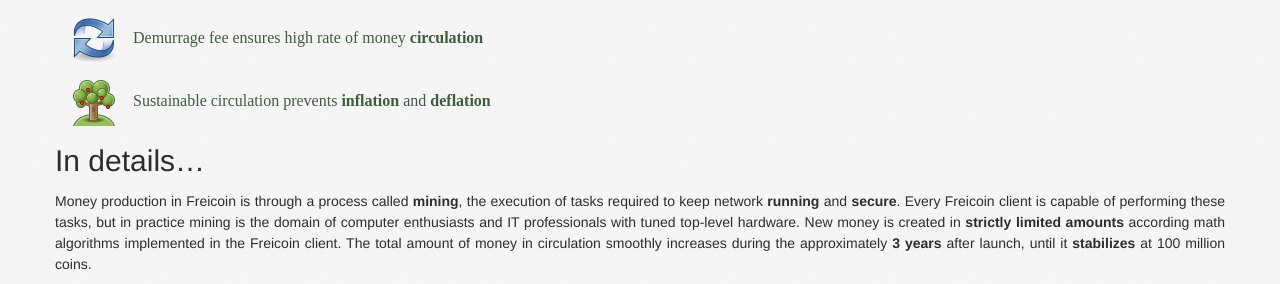
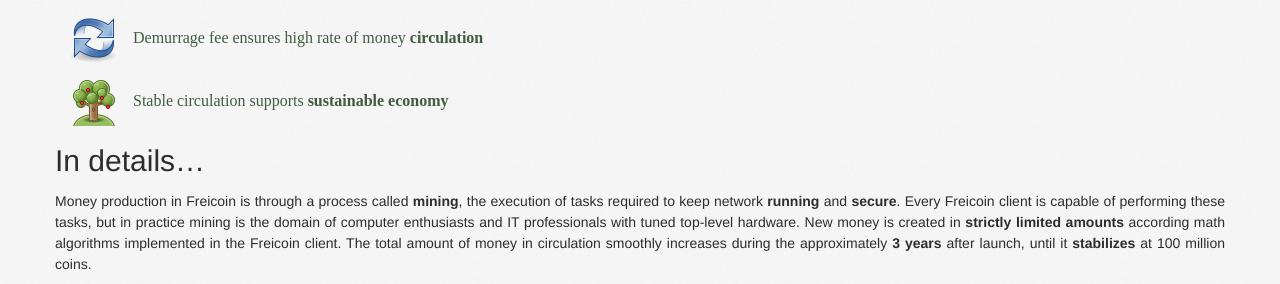
Before and after one commit to freicoin/freico.in, a Jekyll site: the page built from economy/index.md, in a window 1280 px wide. Shown: the part 545-829 px from the top of the page. Built offline with Jekyll 4.4.1, drawn with Linux system fonts in a browser that asks for light colours; nearby versions of some CDN libraries; some web fonts are replaced; comment, search, counter and statistics services are not loaded.

Commit message:
Clarified explanation on 'Economy' page

```diff
--- a/economy/index.md
+++ b/economy/index.md
@@ -18,7 +18,7 @@
 		<li><img src="/static/images/economy/demurrage.png" />This tax called <b>demurrage</b> fee and has size 5% per year</li>
 		<li><img src="/static/images/economy/secure.png" />It goes to people who maintain network <b>running</b> and <b>secure</b></li>
 		<li><img src="/static/images/economy/circulation.png" />Demurrage fee ensures high rate of money <b>circulation</b></li>
-		<li><img src="/static/images/economy/sustainable.png" />Sustainable circulation prevents <b>inflation</b> and <b>deflation</b></li>
+		<li><img src="/static/images/economy/sustainable.png" />Stable circulation supports <b>sustainable economy</b></li>
 	</ul>
 </div>
 
```
